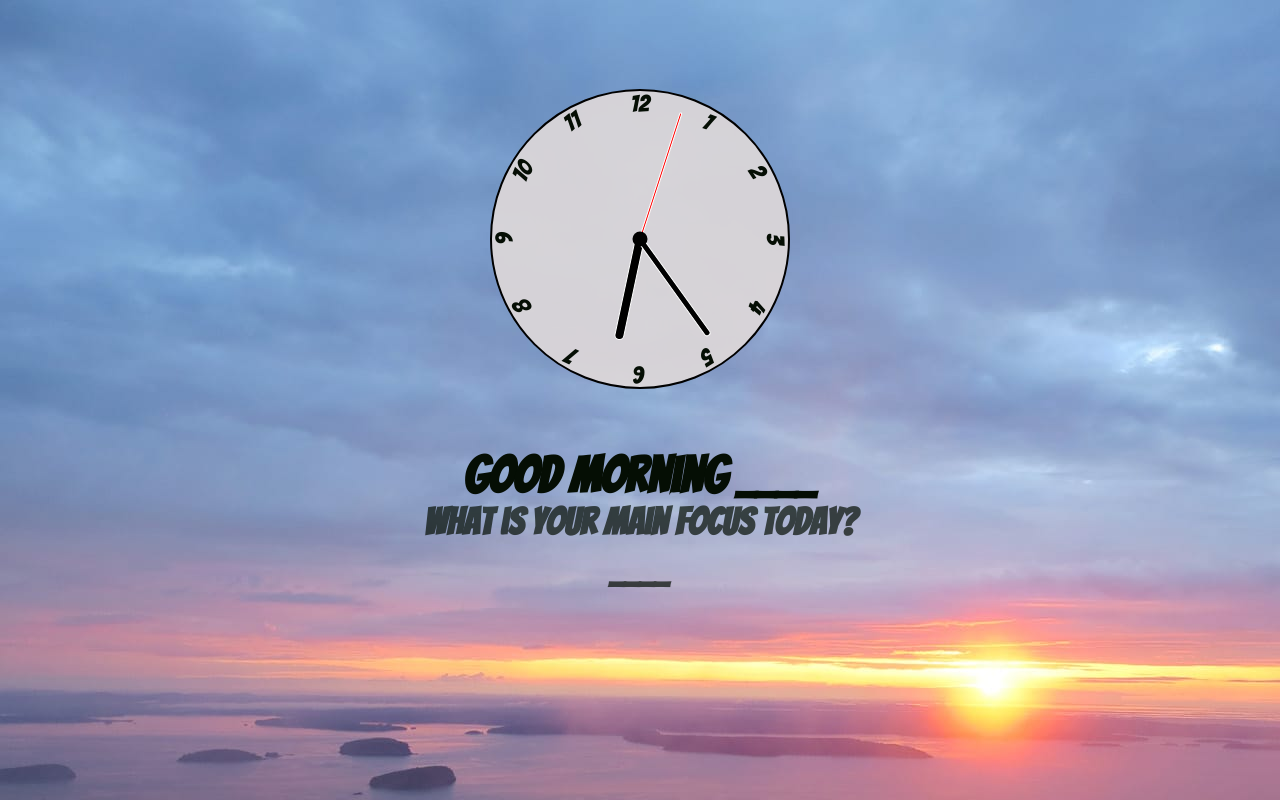
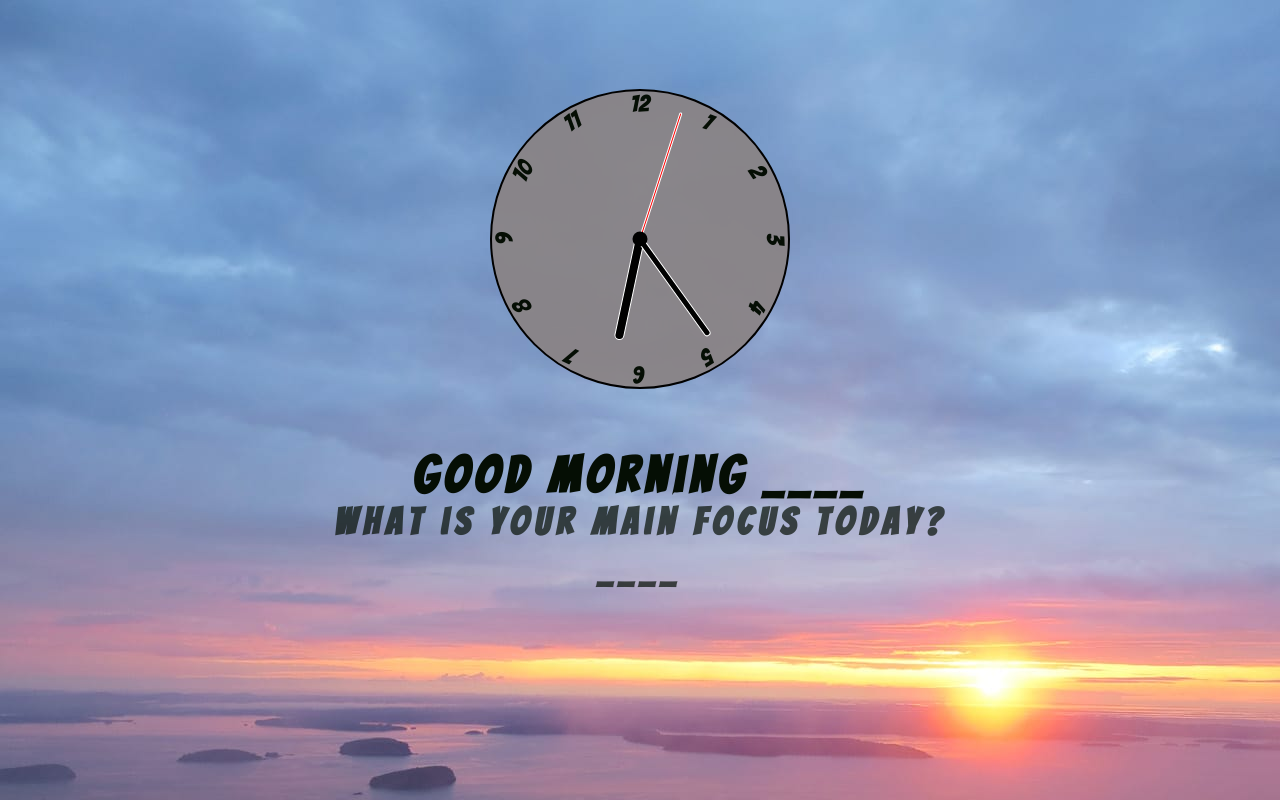
Before and after one commit to leonelRos/Google-extension-API, a browser extension: page index.html in a window 1280 px wide. Drawn offline with Linux system fonts and the light colour scheme.

Commit message:
more functionality added

```diff
--- a/css/main.css
+++ b/css/main.css
@@ -23,6 +23,7 @@ body {
 .body-part {
   display: inline-block;
   padding: 60px;
+  letter-spacing: 6px;
 }
 
 h1,
@@ -44,7 +45,7 @@ h2 {
 .clock {
   width: 300px;
   height: 300px;
-  background-color: rgba(224, 218, 218, 0.897);
+  background-color: rgba(139, 131, 131, 0.897);
   border-radius: 50%;
   border: 2px solid black;
   position: relative;
```
